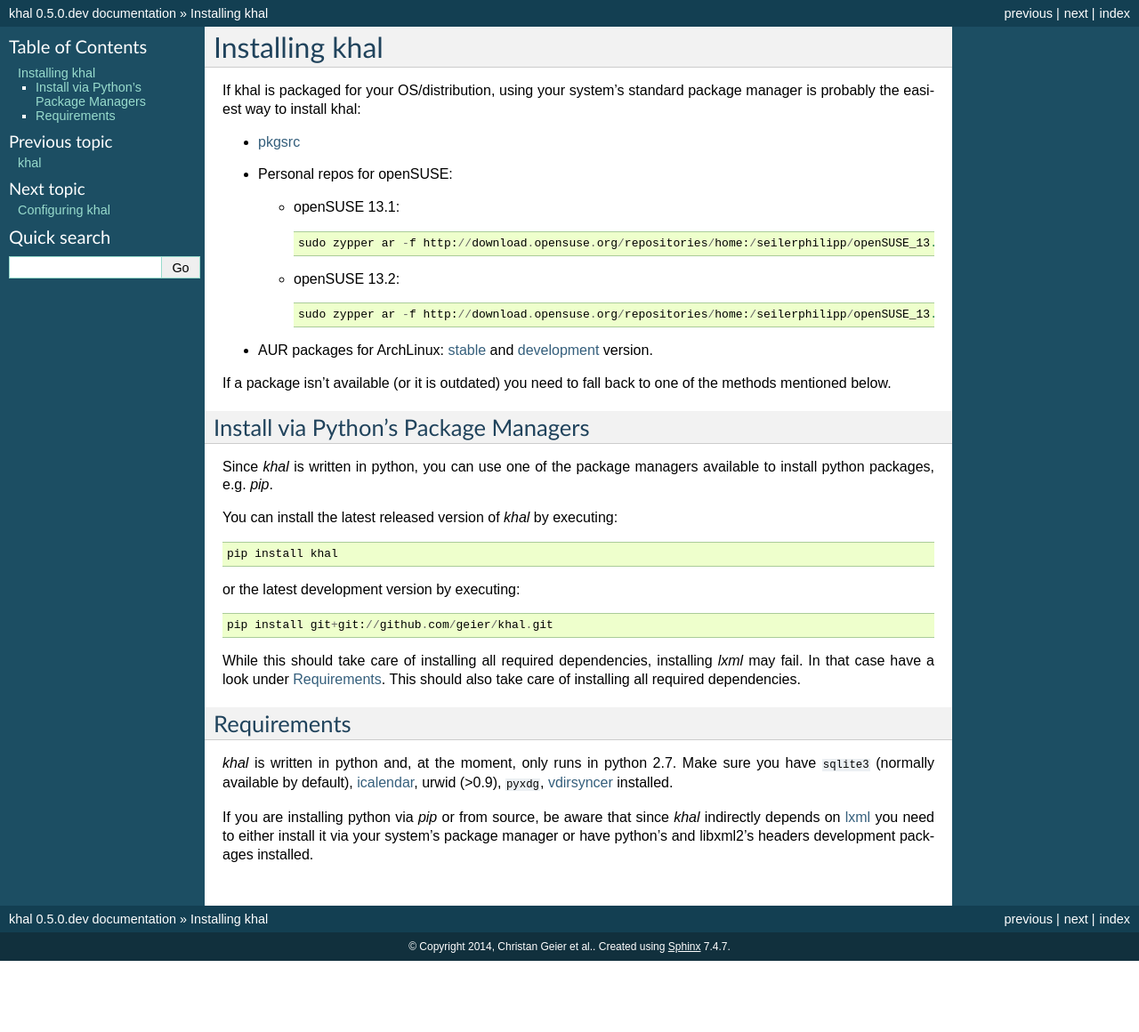
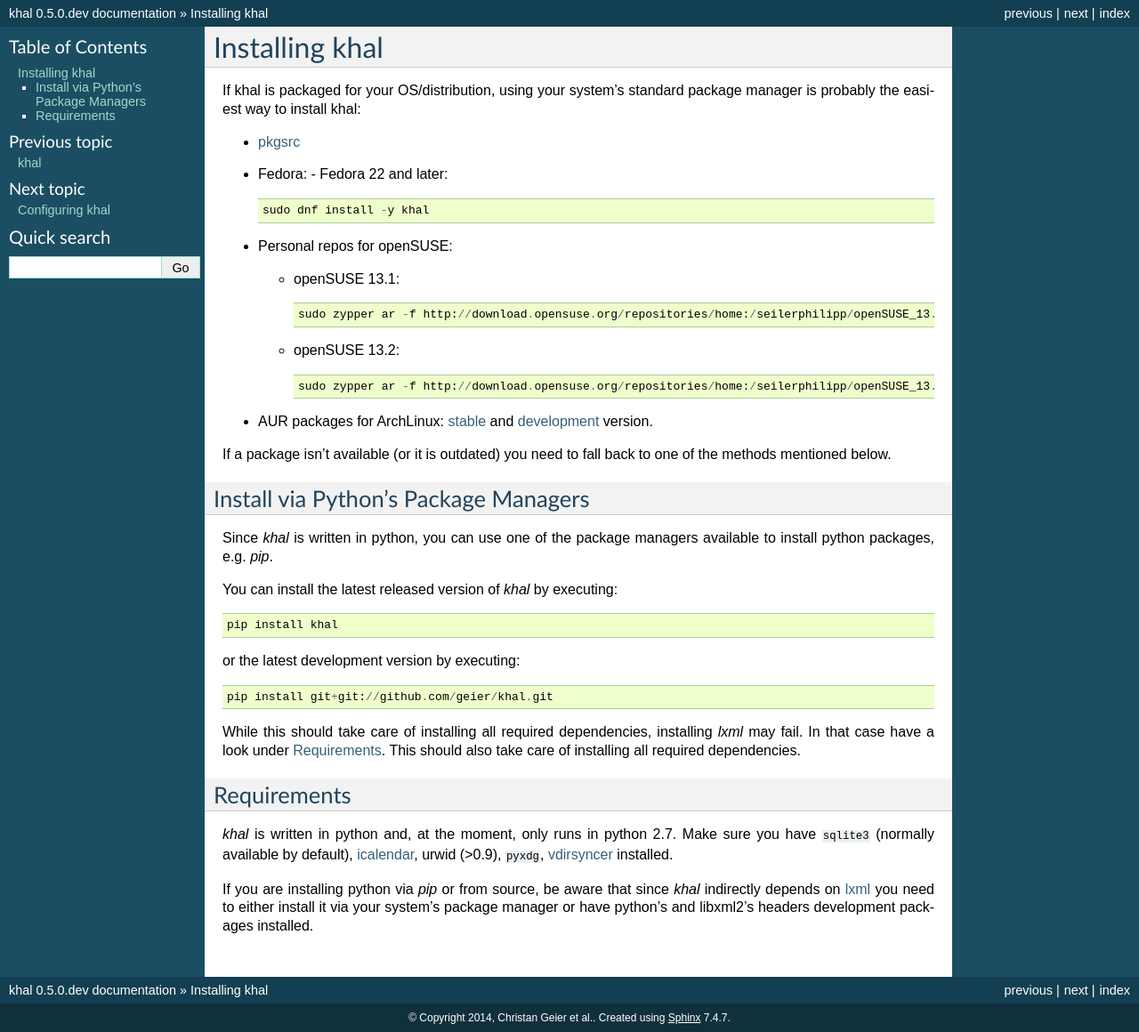
Before and after one commit to pimutils/khal, a Sphinx documentation site: the page built from doc/source/install.rst, in a window 1280 px wide. Shown: the whole page at 89% size. Built offline with Sphinx 7.4.7, drawn with Linux system fonts in a browser that asks for light colours; before the commit the page ends 1080 px from its top, so only the background shows below that.

Commit message:
Add a line about khal being in Fedora 22 onwards

```diff
--- a/doc/source/install.rst
+++ b/doc/source/install.rst
@@ -5,6 +5,11 @@
 standard package manager is probably the easiest way to install khal:
 
 - pkgsrc_
+- Fedora:
+  - Fedora 22 and later::
+
+      sudo dnf install -y khal
+
 - Personal repos for openSUSE:
 
   - openSUSE 13.1::
```
